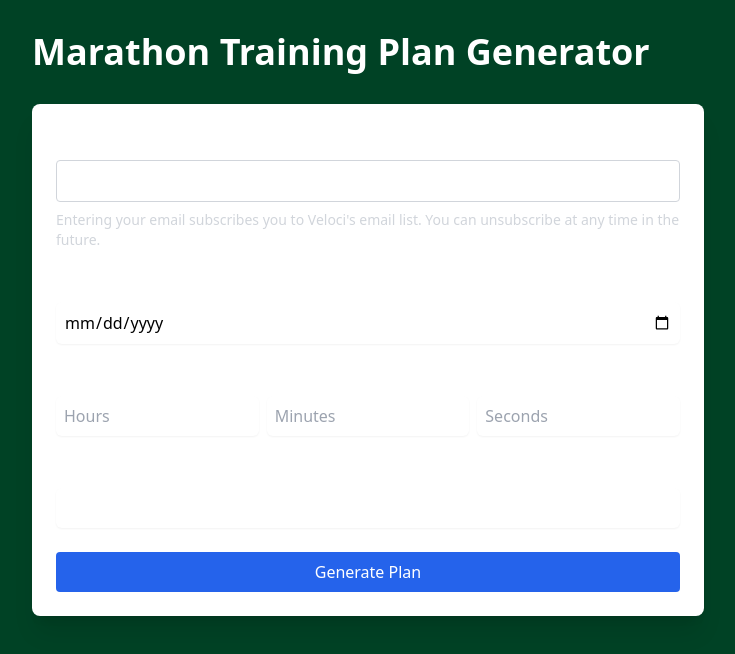
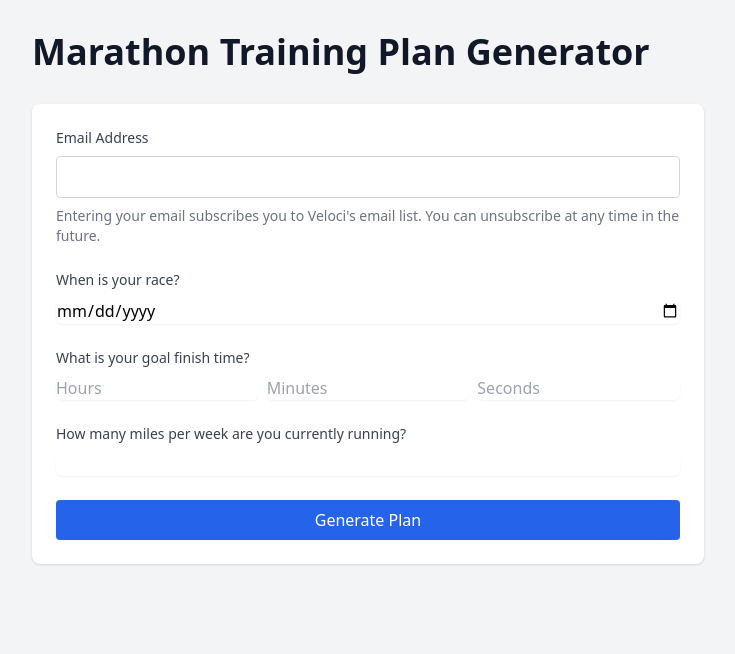
Before and after one commit to blakefenwick/marathontrainingapp, a Next.js app: page / in a window 1280 px wide. Shown: the top 654 px of the page, without its empty margins (272-1007 px from the left). Built offline with nearby package versions, Linux system fonts and the light colour scheme.

Commit message:
v1.8.1 - Revert visual styling changes

```diff
--- a/src/app/components/MarathonForm.tsx
+++ b/src/app/components/MarathonForm.tsx
@@ -207,10 +207,10 @@ export default function MarathonForm() {
   const progress = totalWeeks > 0 ? (currentWeek / totalWeeks) * 100 : 0;
 
   return (
-    <div className="bg-white rounded-lg shadow-xl p-6">
+    <div className="bg-white rounded-lg shadow p-6">
       <form onSubmit={handleSubmit} className="space-y-6">
         <div>
-          <label htmlFor="email" className="block text-white mb-2">
+          <label htmlFor="email" className="block text-sm font-medium text-gray-700 mb-2">
             Email Address
           </label>
           <input
@@ -218,16 +218,16 @@ export default function MarathonForm() {
             id="email"
             value={formData.email}
             onChange={(e) => setFormData({ ...formData, email: e.target.value })}
-            className="w-full px-4 py-2 rounded border border-gray-300 text-black"
+            className="w-full px-4 py-2 rounded border border-gray-300 focus:ring-blue-500 focus:border-blue-500"
             required
           />
-          <p className="mt-2 text-sm text-gray-300">
+          <p className="mt-2 text-sm text-gray-500">
             Entering your email subscribes you to Veloci&apos;s email list. You can unsubscribe at any time in the future.
           </p>
         </div>
 
         <div className="space-y-2">
-          <label htmlFor="raceDate" className="block text-sm font-medium text-white">
+          <label htmlFor="raceDate" className="block text-sm font-medium text-gray-700">
             When is your race?
           </label>
           <input
@@ -235,13 +235,13 @@ export default function MarathonForm() {
             id="raceDate"
             value={formData.raceDate}
             onChange={(e) => setFormData({ ...formData, raceDate: e.target.value })}
-            className="block w-full rounded-md border-gray-300 shadow-sm focus:border-blue-500 focus:ring-blue-500 text-black p-2"
+            className="block w-full rounded-md border-gray-300 shadow-sm focus:border-blue-500 focus:ring-blue-500"
             required
           />
         </div>
 
         <div className="space-y-2">
-          <label className="block text-sm font-medium text-white">
+          <label className="block text-sm font-medium text-gray-700">
             What is your goal finish time?
           </label>
           <div className="grid grid-cols-3 gap-2">
@@ -256,7 +256,7 @@ export default function MarathonForm() {
                   ...formData,
                   goalTime: { ...formData.goalTime, hours: e.target.value }
                 })}
-                className="block w-full rounded-md border-gray-300 shadow-sm focus:border-blue-500 focus:ring-blue-500 text-black p-2"
+                className="block w-full rounded-md border-gray-300 shadow-sm focus:border-blue-500 focus:ring-blue-500"
                 required
               />
             </div>
@@ -271,7 +271,7 @@ export default function MarathonForm() {
                   ...formData,
                   goalTime: { ...formData.goalTime, minutes: e.target.value }
                 })}
-                className="block w-full rounded-md border-gray-300 shadow-sm focus:border-blue-500 focus:ring-blue-500 text-black p-2"
+                className="block w-full rounded-md border-gray-300 shadow-sm focus:border-blue-500 focus:ring-blue-500"
                 required
               />
             </div>
@@ -286,7 +286,7 @@ export default function MarathonForm() {
                   ...formData,
                   goalTime: { ...formData.goalTime, seconds: e.target.value }
                 })}
-                className="block w-full rounded-md border-gray-300 shadow-sm focus:border-blue-500 focus:ring-blue-500 text-black p-2"
+                className="block w-full rounded-md border-gray-300 shadow-sm focus:border-blue-500 focus:ring-blue-500"
                 required
               />
             </div>
@@ -294,7 +294,7 @@ export default function MarathonForm() {
         </div>
 
         <div className="space-y-2">
-          <label htmlFor="currentMileage" className="block text-sm font-medium text-white">
+          <label htmlFor="currentMileage" className="block text-sm font-medium text-gray-700">
             How many miles per week are you currently running?
           </label>
           <input
@@ -304,7 +304,7 @@ export default function MarathonForm() {
             step="0.1"
             value={formData.currentMileage}
             onChange={(e) => setFormData({ ...formData, currentMileage: e.target.value })}
-            className="block w-full rounded-md border-gray-300 shadow-sm focus:border-blue-500 focus:ring-blue-500 text-black p-2"
+            className="block w-full rounded-md border-gray-300 shadow-sm focus:border-blue-500 focus:ring-blue-500"
             required
           />
         </div>
--- a/src/app/page.tsx
+++ b/src/app/page.tsx
@@ -3,9 +3,9 @@ import MarathonForm from './components/MarathonForm';
 // Version 1.1.4 - Fix linting errors and escape apostrophes
 export default function Home() {
   return (
-    <main className="min-h-screen bg-[#004225] p-8">
+    <main className="min-h-screen bg-gray-100 p-8">
       <div className="max-w-2xl mx-auto">
-        <h1 className="text-4xl font-bold mb-8 text-white">Marathon Training Plan Generator</h1>
+        <h1 className="text-4xl font-bold mb-8 text-gray-900">Marathon Training Plan Generator</h1>
         <MarathonForm />
       </div>
     </main>
```
